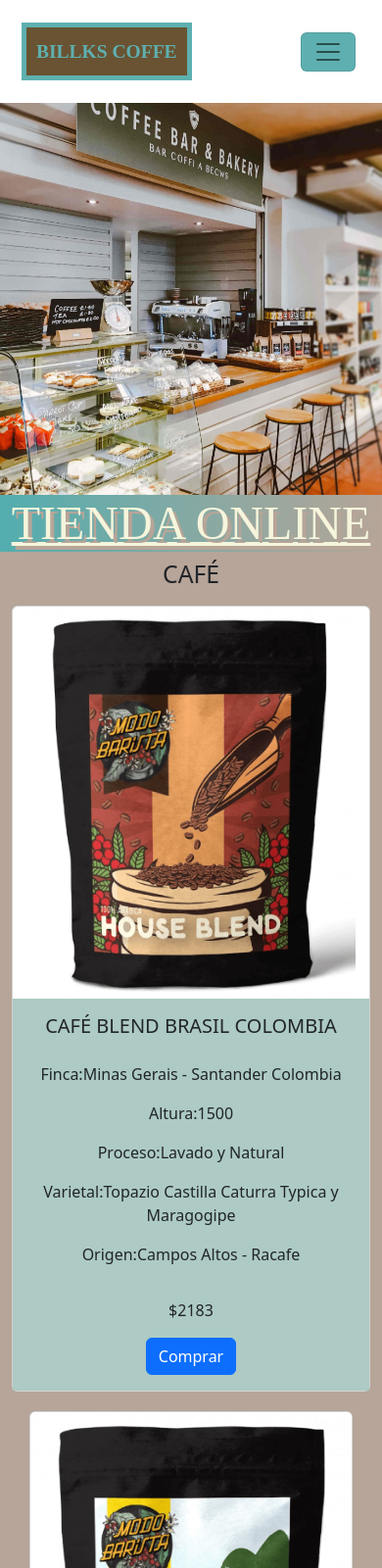
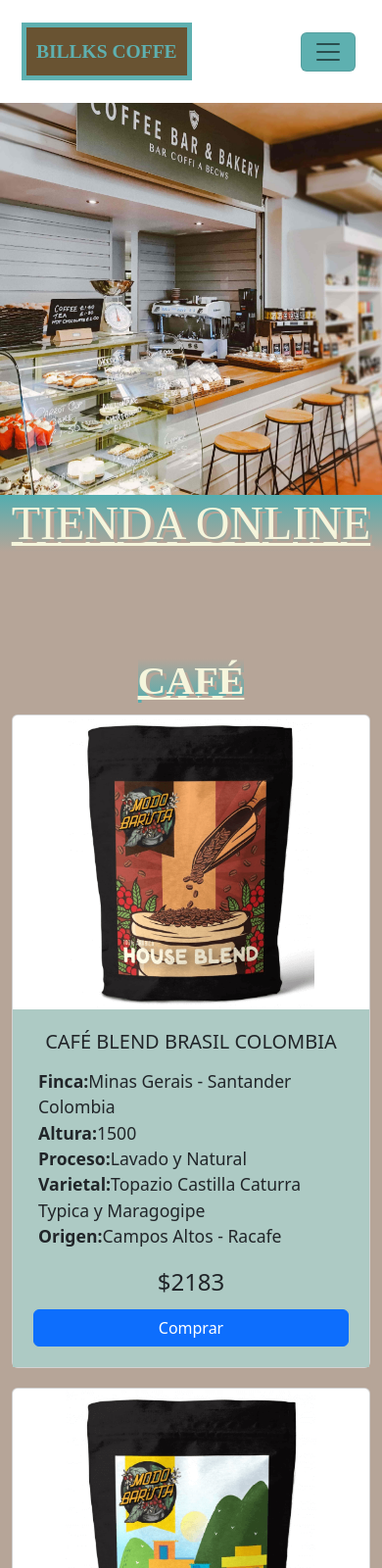
Before and after one commit to Franco-15/DesarrolloWeb-Coderhouse, a website: page html/tienda_online.html in a window 390 px wide. Shown: the top 1600 px of the page at 98% size. Drawn offline with nearby package versions, Linux system fonts and the light colour scheme.

```diff
--- a/css/style.css
+++ b/css/style.css
@@ -32,7 +32,7 @@
 
 .menuNavegacion li {
   font-family: "Times New Roman", Times, serif;
-  font-size: 1.2rem; }
+  font-size: 1.25rem; }
 
 .botonHamburguesa {
   margin: 10px 15px 10px 15px;
@@ -173,7 +173,7 @@
   flex-direction: column;
   justify-content: center; }
   .textoSobreNosotros p {
-    font-size: 1.2rem;
+    font-size: 1.5rem;
     margin-right: 100px;
     margin-left: 100px; }
   .textoSobreNosotros h1 {
@@ -319,7 +319,7 @@
 /*                       PAGINA MENU                       */
 /***********************************************************/
 .bodyMenu {
-  background-color: #c2bab4; }
+  background-color: #b6a598; }
 
 .menu {
   margin-bottom: 30px;
@@ -330,7 +330,7 @@
     font-size: 3rem;
     font-family: "Times New Roman", Times, serif;
     text-decoration: underline;
-    background: linear-gradient(to right, #53adaf, #b6a598);
+    background: linear-gradient(to bottom, #53adaf, #b6a598);
     color: beige;
     text-shadow: 4px 4px #b6a598; }
 
@@ -386,11 +386,16 @@
 @media (max-width: 900px) {
   .componenteMenu {
     flex-direction: column-reverse;
-    align-items: center; }
+    align-items: center;
+    text-align: start;
+    margin-top: 20px;
+    margin-bottom: 20px; }
     .componenteMenu img {
       width: 90%;
       margin-top: 20px;
       margin-bottom: 30px; }
+    .componenteMenu .seccionMenu {
+      width: 80%; }
     .componenteMenu .tituloMenu {
       width: 90%; } }
 
@@ -605,10 +610,10 @@
 
 .tituloTienda h1 {
   text-align: center;
-  font-size: 3rem;
+  font-size: 3.5rem;
   font-family: "Times New Roman", Times, serif;
   text-decoration: underline;
-  background: linear-gradient(to right, #53adaf, #b6a598);
+  background: linear-gradient(to bottom, #53adaf, #b6a598);
   color: beige;
   text-shadow: 4px 4px #b6a598; }
 
@@ -616,19 +621,31 @@
   display: flex;
   flex-direction: column;
   justify-content: center; }
+  .seccionTienda .subtituloTienda {
+    margin-top: 100px; }
+    .seccionTienda .subtituloTienda h2 {
+      font-size: 2.5rem;
+      font-family: "Times New Roman", Times, serif;
+      font-weight: bold;
+      text-decoration: underline;
+      background: linear-gradient(to top, #53adaf, #b6a598);
+      color: beige;
+      text-shadow: 4px 4px #b6a598;
+      display: inline; }
 
 .col {
-  display: flex;
-  justify-content: center;
   margin-top: 10px;
   margin-bottom: 10px; }
   .col .card {
-    display: flex;
-    flex-direction: column;
-    height: auto; }
+    height: 100%; }
     .col .card .card-image {
-      height: 50%; }
+      height: 40%; }
       .col .card .card-image img {
+        height: 100%;
+        object-fit: contain; }
+      .col .card .card-image .carouselImage {
+        height: 100%; }
+        .col .card .card-image .carouselImage img {
           height: 100%;
           object-fit: contain; }
     .col .card .card-body {
@@ -636,30 +653,47 @@
       flex-direction: column;
       justify-content: space-between;
       background-color: #adcac4;
-      height: 50%; }
-      .col .card .card-body .card-text {
-        display: flex;
-        flex-direction: column;
-        justify-content: space-around;
-        height: 90%; }
-        .col .card .card-body .card-text .card-desc {
+      height: 60%; }
+      .col .card .card-body .card-title {
+        margin: 5px 5px 5px 5px; }
+      .col .card .card-body .card-desc {
         display: flex;
         flex-direction: column;
         justify-content: flex-start;
-          margin-left: 20px;
-          margin-bottom: 20px;
+        margin: 10px 10px 10px 10px;
         text-align: left; }
-          .col .card .card-body .card-text .card-desc p {
+        .col .card .card-body .card-desc p {
+          font-size: 1.1rem;
           margin-bottom: 0; }
-          .col .card .card-body .card-text .card-desc span {
+        .col .card .card-body .card-desc span {
           font-weight: bold; }
-        .col .card .card-body .card-text .card-precio {
+      .col .card .card-body .card-compra {
         display: flex;
         flex-direction: column;
-          justify-content: center;
-          align-items: center; }
-          .col .card .card-body .card-text .card-precio p {
-            margin-bottom: 0;
+        justify-content: center; }
+        .col .card .card-body .card-compra p {
+          margin: 5px 5px 5px 5px;
           text-align: center;
           font-size: 1.5rem;
           font-weight: 500; }
+      .col .card .card-body .btn {
+        margin: 5px 5px 5px 5px; }
+
+@media (max-width: 350px) {
+  .seccionTienda .subtituloTienda h2 {
+    font-size: 2rem;
+    padding: 0%; } }
+
+@media (max-width: 576px) {
+  .tituloTienda h1 {
+    font-size: 3rem; }
+  .col .card {
+    height: auto; }
+    .col .card .card-body {
+      height: auto; } }
+
+@media (max-width: 1199.98px) {
+  .col .card .card-image {
+    height: 300px; }
+    .col .card .card-image .carouselImage img {
+      height: 300px; } }
```
Also changed, not shown: index.html (+1 -1 lines). Lines whose indentation alone changed are shown as unchanged.
